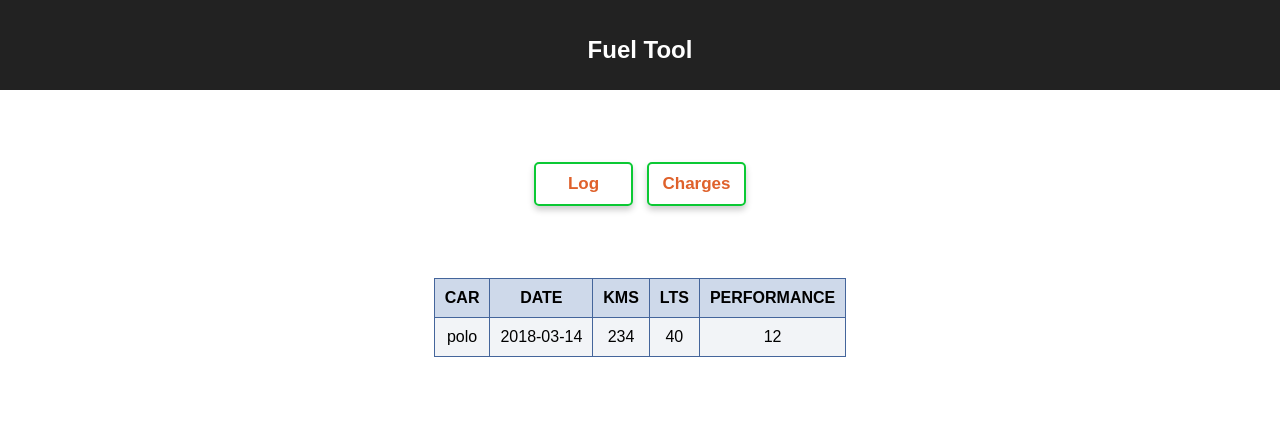
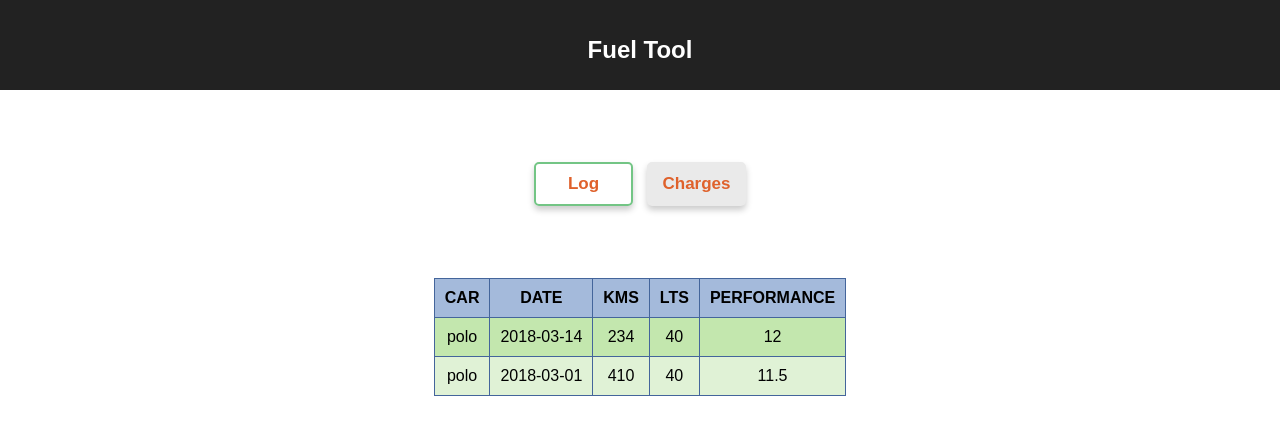
Before and after one commit to ricascencio/FuelTool, a React (Create React App) app in the folder client/: page / in a window 1280 px wide. Both pictures are taken after a click on the element "Charges". Shown: the top 434 px of the page. Built offline with nearby package versions, Linux system fonts and the light colour scheme.

Commit message:
update css

```diff
--- a/client/src/components/Charges.css
+++ b/client/src/components/Charges.css
@@ -4,11 +4,15 @@ table {
  background: #44659b;
 }
 
-td {
+.tdOne {
     padding: 10px;
-    background:#f2f4f7;
+    background:#c3e7ae;
+}
+.tdTwo {
+    padding: 10px;
+    background:#e0f2d6;
 }
 th {
     padding: 10px;
-    background:#ced9ea;
+    background:#a4badb;
 }
--- a/client/src/components/Charges.js
+++ b/client/src/components/Charges.js
@@ -4,7 +4,8 @@ import './Charges.css'
 class Charges extends Component {
   state = {
     charges:[
-      {"car": "polo", "charge_formated_date":"2018-03-14", "kms":234, "lts":40, "performance":12}
+      {"car": "polo", "charge_formated_date":"2018-03-14", "kms":234, "lts":40, "performance":12},
+      {"car": "polo", "charge_formated_date":"2018-03-01", "kms":410, "lts":40, "performance":11.5}
     ]
   };
 
@@ -28,6 +29,8 @@ class Charges extends Component {
 
   render() {
     if(this.props.visible){
+      let style = '';
+      let odd = true;
       return <table align="center">
           <thead>
             <tr>
@@ -38,18 +41,23 @@ class Charges extends Component {
               <th>PERFORMANCE</th>
             </tr>
           </thead>
-          {this.state.charges.map((charge, index) => {
-              return <tbody>
-                <tr>
-                  <td>{charge.car}</td>
-                  <td>{charge.charge_formated_date}</td>
-                  <td>{charge.kms}</td>
-                  <td>{charge.lts}</td>
-                  <td>{charge.performance}</td>
+          <tbody>
+          {
+            this.state.charges.map((charge, index) => {
+              style = [];
+              if(odd) style = 'tdOne';
+              else style = 'tdTwo';
+              odd = !odd;
+              return <tr key={index}>
+                  <td className={style}>{charge.car}</td>
+                  <td className={style}>{charge.charge_formated_date}</td>
+                  <td className={style}>{charge.kms}</td>
+                  <td className={style}>{charge.lts}</td>
+                  <td className={style}>{charge.performance}</td>
                 </tr>
-              </tbody>
             })
           }
+          </tbody>
         </table>
     }else{
       return ""
--- a/client/src/components/LogChargeForm.css
+++ b/client/src/components/LogChargeForm.css
@@ -20,6 +20,14 @@
 
 .Field Input {
   text-align: right;
+  border: 1px solid #9c9c9c;
+  border-radius: 3px;
+}
+
+.Field select {
+  text-align: right;
+  border: 1px solid #9c9c9c;
+  border-radius: 3px;
 }
 
 .SaveButton {
@@ -31,6 +39,19 @@
   font-weight: bold;
 }
 
+.SaveButton:active {vertical-align: top;
+    padding: 4px 7px 3px;
+  }
+
+.SaveButton:hover {
+  background-color: #b5d0ff;
+  color:white;
+  border: none;
+  width: 50px;
+  height: 25px;
+  font-weight: bold;
+}
+
 .CalendarDiv {
   border-radius: 5px;
   border: 2px solid #0bc934;
--- a/client/src/containers/App.css
+++ b/client/src/containers/App.css
@@ -33,7 +33,7 @@
 .ActionItem {
     margin: 7px;
     border-radius: 5px;
-    border: 2px solid #0bc934;
+    border: 2px solid #73c585;
     box-shadow: 0 4px 6px #ccc;
     padding: 10px;
     width:75px;
@@ -45,6 +45,22 @@
     display: inline-block;
   }
 
+  .ActionItemSelected {
+      background: #eaeaea;
+      margin: 7px;
+      border-radius: 5px;
+      border: 2px solid #eaeaea;
+      box-shadow: 0 4px 6px #ccc;
+      padding: 10px;
+      width:75px;
+      height: 20px;
+      text-align: center;
+      font-size: 17px;
+      font-weight: bold;
+      vertical-align: middle;
+      display: inline-block;
+    }
+
   div span{
     color: #DF612B;
   }
--- a/client/src/containers/App.js
+++ b/client/src/containers/App.js
@@ -24,8 +24,8 @@ class App extends Component {
         </header>
         <div>
           <div className="Actions">
-            <div className="ActionItem" onClick={(event) => this.handleClickAction("Log", event)}><span>Log</span></div>
-            <div className="ActionItem" onClick={(event) => this.handleClickAction("Charges", event)}><span>Charges</span></div>
+            <div className={(this.state.action === 'Log'?'ActionItemSelected':'ActionItem')} onClick={(event) => this.handleClickAction("Log", event)}><span>Log</span></div>
+            <div className={(this.state.action === 'Charges'?'ActionItemSelected':'ActionItem')} onClick={(event) => this.handleClickAction("Charges", event)}><span>Charges</span></div>
           </div>
             <LogChargeForm visible={this.state.action === "Log"}/>
             <Charges visible={this.state.action === "Charges"}/>
```
Also changed, not shown: client/src/components/Actions.css (+8 -1 lines), 12 other files (tests, documents, lock files or other folders).
